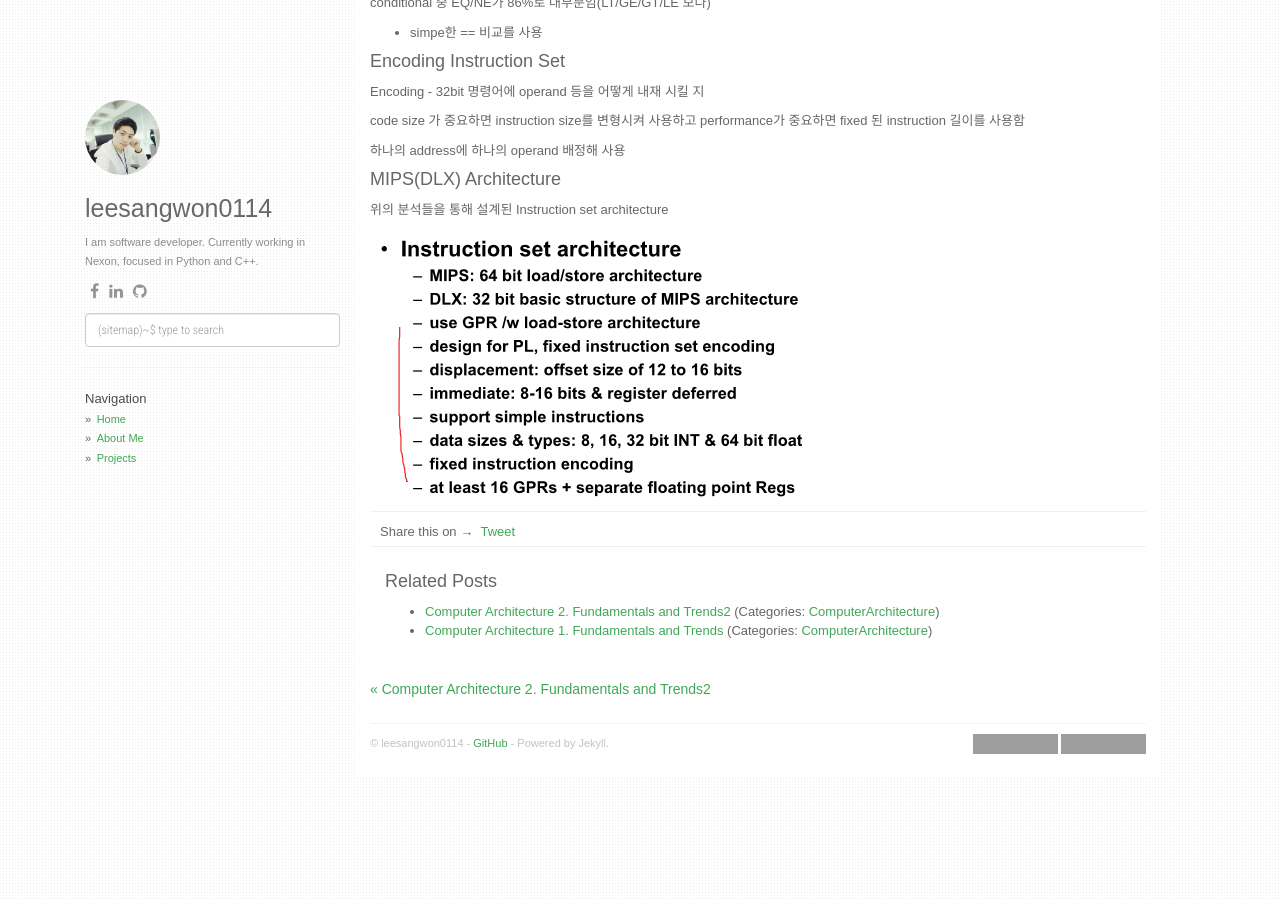
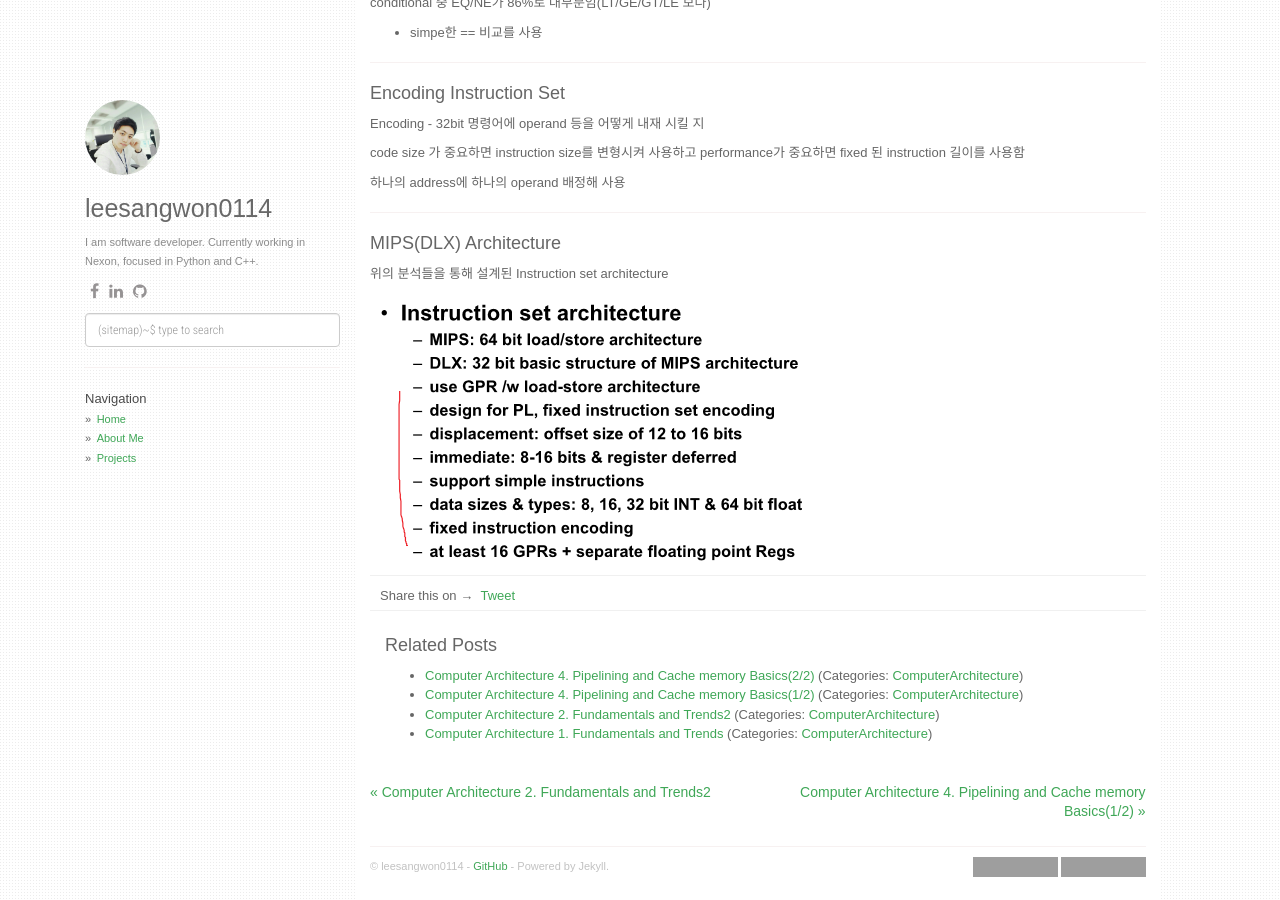
Before and after one commit to leesangwon0114/leesangwon0114.github.io, a Jekyll site: the page built from _posts/2018-04-14-ComputerArchitecture_3.Instruction Set Principles via DLX MIPS EX.markdown, in a window 1280 px wide and 900 px high, scrolled down 3605 px. Built offline with Jekyll 4.4.1, drawn with Linux system fonts in a browser that asks for light colours; nearby versions of some CDN libraries; comment, search, counter and statistics services are not loaded; grey boxes are pictures that could not be loaded.

Commit message:
modify add

```diff
--- a/_posts/2018-04-14-ComputerArchitecture_3.Instruction Set Principles via DLX MIPS EX.markdown
+++ b/_posts/2018-04-14-ComputerArchitecture_3.Instruction Set Principles via DLX MIPS EX.markdown
@@ -140,6 +140,7 @@ conditional 중 EQ/NE가 86%로 대부분임(LT/GE/GT/LE 보다)
 
 - simpe한 == 비교를 사용
 
+---
 
 #### Encoding Instruction Set
 
@@ -150,6 +151,8 @@ code size 가 중요하면 instruction size를 변형시켜 사용하고 perform
 
 하나의 address에 하나의 operand 배정해 사용
 
+---
+
 #### MIPS(DLX) Architecture
 
 위의 분석들을 통해 설계된 Instruction set architecture
--- /dev/null
+++ b/_posts/2018-04-14-ComputerArchitecture_4.Pipelining and Cache memory Basics.markdown
@@ -0,0 +1,6 @@
+---
+layout: post
+title:  "Computer Architecture&nbsp;4.&nbsp;Pipelining and Cache memory Basics(1/2)"
+date:   2018-04-14 03:28:15 +0700
+categories: [ComputerArchitecture]
+---
--- /dev/null
+++ b/_posts/2018-04-14-ComputerArchitecture_4.Pipelining and Cache memory Basics2.markdown
@@ -0,0 +1,6 @@
+---
+layout: post
+title:  "Computer Architecture&nbsp;4.&nbsp;Pipelining and Cache memory Basics(2/2)"
+date:   2018-04-14 04:28:15 +0700
+categories: [ComputerArchitecture]
+---
```
